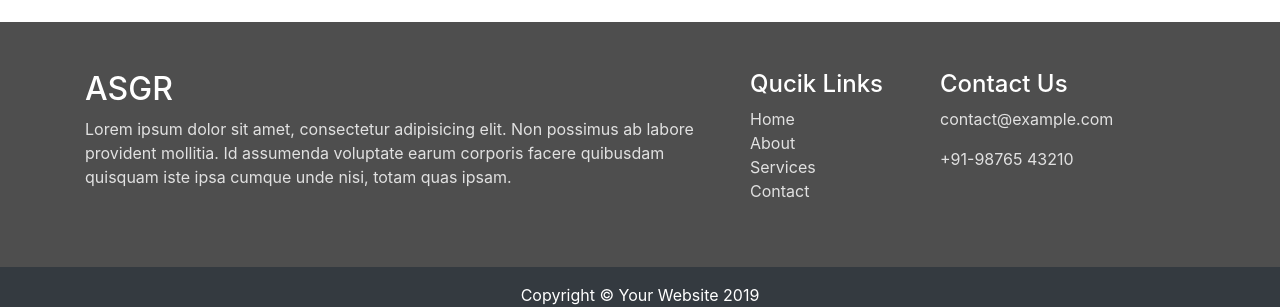
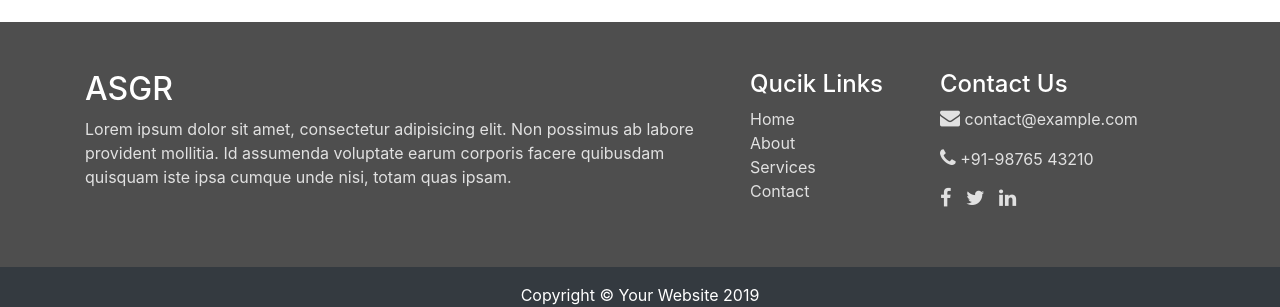
Before and after one commit to ic-Solutions/agsr-static, a Jekyll site: the page built from index.html, in a window 1280 px wide. Shown: the part 1346-1653 px from the top of the page. Built offline with Jekyll 4.4.1, drawn with Linux system fonts in a browser that asks for light colours.

Commit message:
Font awesome added

```diff
--- a/_layouts/default.html
+++ b/_layouts/default.html
@@ -112,8 +112,13 @@
             </div>
             <div class="col-lg-3">
                <h4>Contact Us</h4>
-                <p><a href="mailto:contact@example.com">contact@example.com</a></p>
-                <p><a href="tel:+919876543210">+91-98765 43210</a></p>
+                <p><a href="mailto:contact@example.com"><i class="fa fa-envelope" aria-hidden="true"></i> contact@example.com</a></p>
+                <p><a href="tel:+919876543210"><i class="fa fa-phone" aria-hidden="true"></i> +91-98765 43210</a></p>
+                <div class="social">
+                    <a href="https://facebook.com/" target="_blank"> <i class="fa fa-facebook" aria-hidden="true"></i></a>
+                    <a href="https://twitter.com/" target="_blank"> <i class="fa fa-twitter" aria-hidden="true"></i></a>
+                    <a href="https://linkedin.com/" target="_blank"> <i class="fa fa-linkedin" aria-hidden="true"></i></a>
+                </div>
             </div>
         </div>
     </div>
@@ -131,5 +136,15 @@
       <!-- Bootstrap core JavaScript -->
       <script src="/assets/vendor/jquery/jquery.min.js"></script>
       <script src="/assets/vendor/bootstrap/js/bootstrap.bundle.min.js"></script>
+      <script>
+          (function() {
+                var css = document.createElement('link');
+                css.href = '//stackpath.bootstrapcdn.com/font-awesome/4.7.0/css/font-awesome.min.css';
+                css.rel = 'stylesheet';
+                css.type = 'text/css';
+                document.getElementsByTagName('head')[0].appendChild(css);
+            })();
+      </script>
+
     </body>
   </html>
--- a/assets/css/_sass/custom.scss
+++ b/assets/css/_sass/custom.scss
@@ -13,9 +13,20 @@
         padding: 0
     }
     a{
-        color: #e1e1e1
+        color: #e1e1e1;
+        :hover{
+            color: #fff
+        }
     }
     h2, h4{
         color: #fff
     }
+    i{
+        font-size: 20px
+    }
+    .social{
+        i{
+            margin-right: 10px;
+        }
+    }
 }
```
